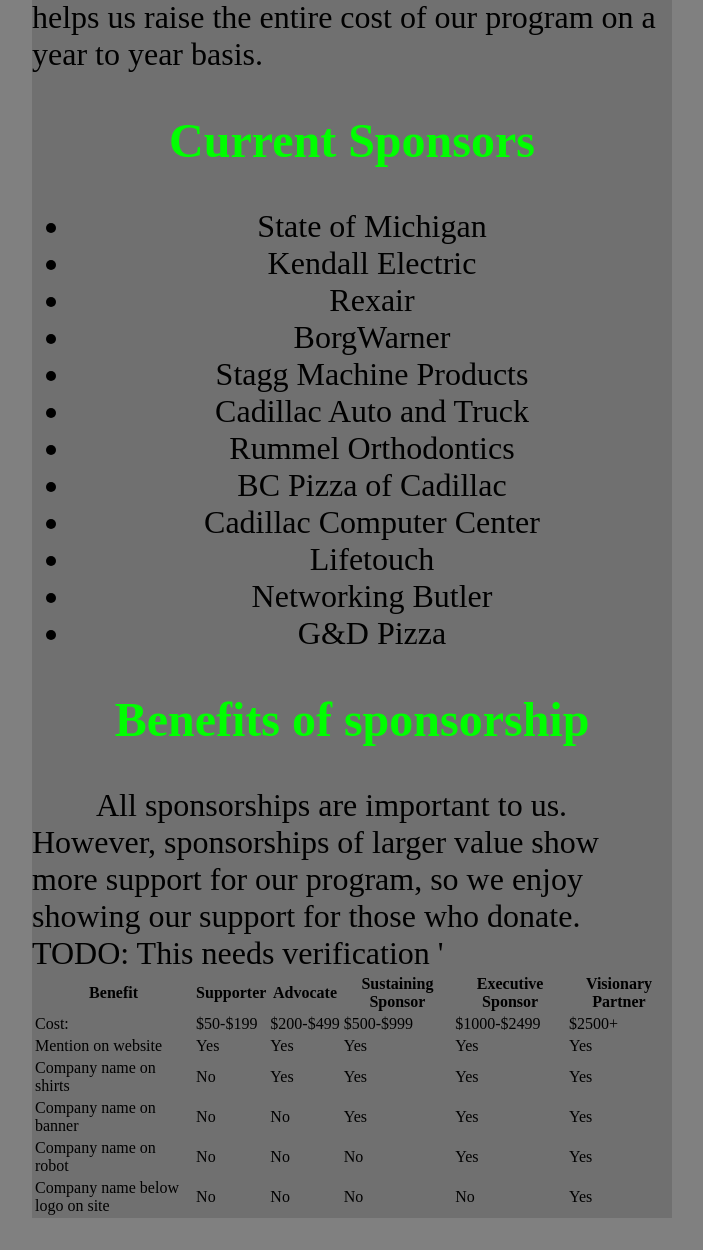
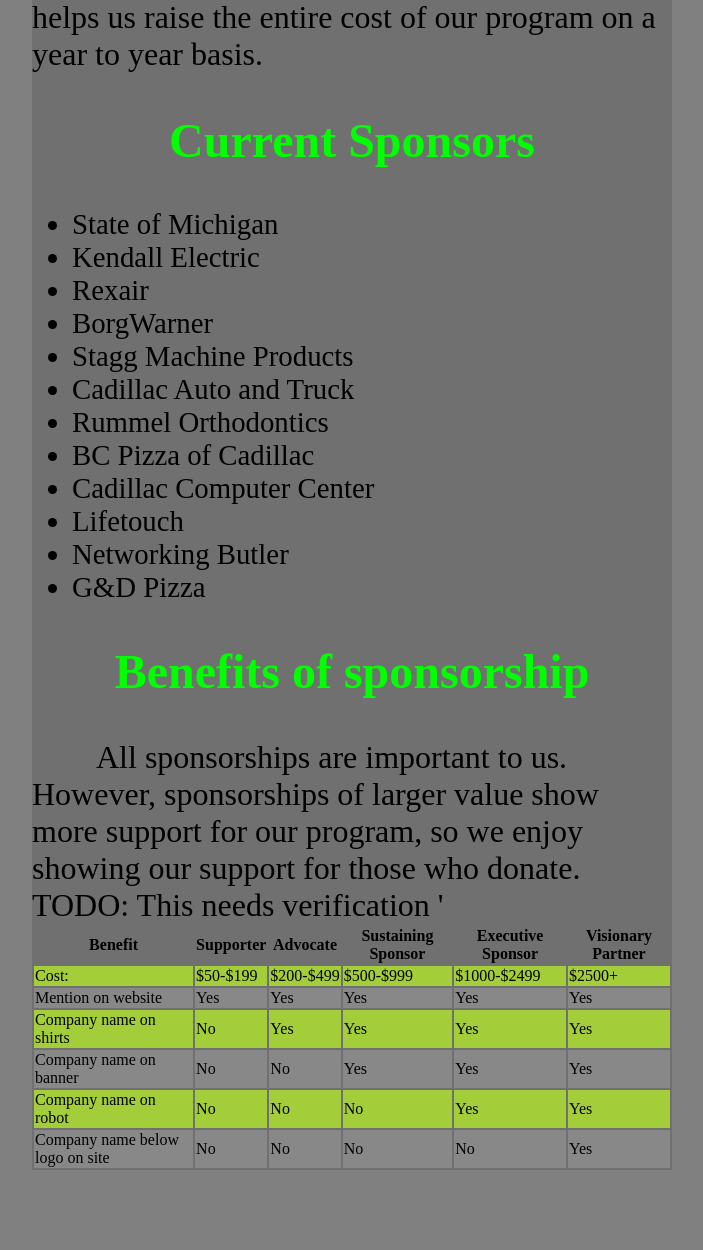
Before and after one commit to JoshuaJacobson/final-site, a PHP site: page /community/sponsor/index.php in a window 1280 px wide. Shown: the part 1149-2399 px from the top of the page, without its empty margins (288-991 px from the left). After the commit the page ends 2319 px from the top, so only its background shows below. Run offline with PHP 8.4, Linux system fonts and the light colour scheme.

Commit message:
Coloring

```diff
--- a/community/sponsor/index.css
+++ b/community/sponsor/index.css
@@ -1,3 +1,13 @@
 header, footer {
     background-color: gray;
 }
+ul {
+    text-align: left;
+    font-size: 90%;
+}
+.benefits_1 {
+    background-color: #A4CE39;
+}
+.benefits_2 {
+    background-color: #888888;
+}
--- a/community/sponsor/index.php
+++ b/community/sponsor/index.php
@@ -88,7 +88,7 @@
                 <td>Yes</td>
                 <td>Yes</td>
             </tr>
-            <tr>
+            <tr class="benefits_2">
                 <td>Company name on banner</td>
                 <td>No</td>
                 <td>No</td>
@@ -96,7 +96,7 @@
                 <td>Yes</td>
                 <td>Yes</td>
             </tr>
-            <tr>
+            <tr class="benefits_1">
                 <td>Company name on robot</td>
                 <td>No</td>
                 <td>No</td>
@@ -104,7 +104,7 @@
                 <td>Yes</td>
                 <td>Yes</td>
             </tr>
-            <tr>
+            <tr class="benefits_2">
                 <td>Company name below logo on site</td>
                 <td>No</td>
                 <td>No</td>
```
